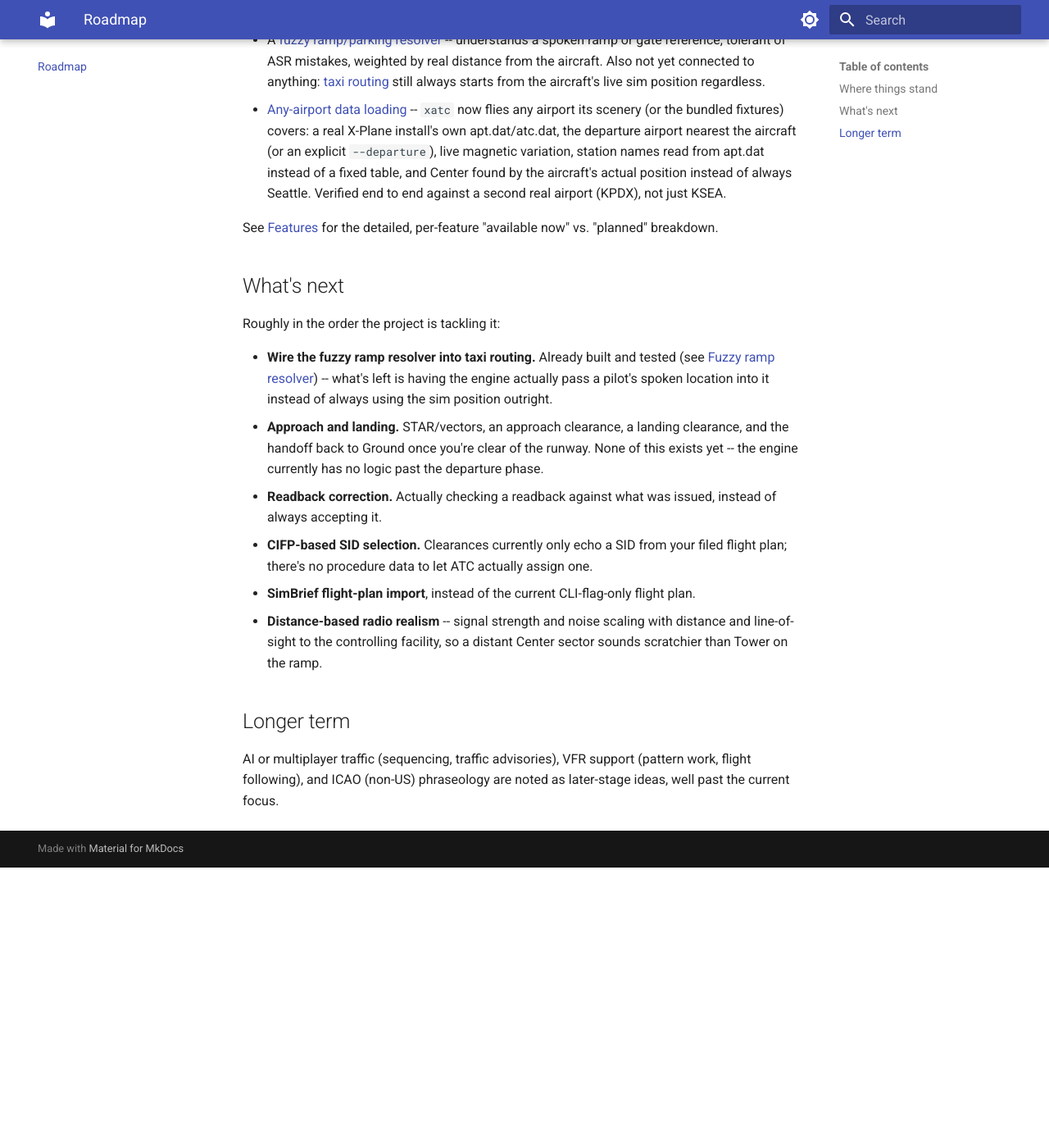
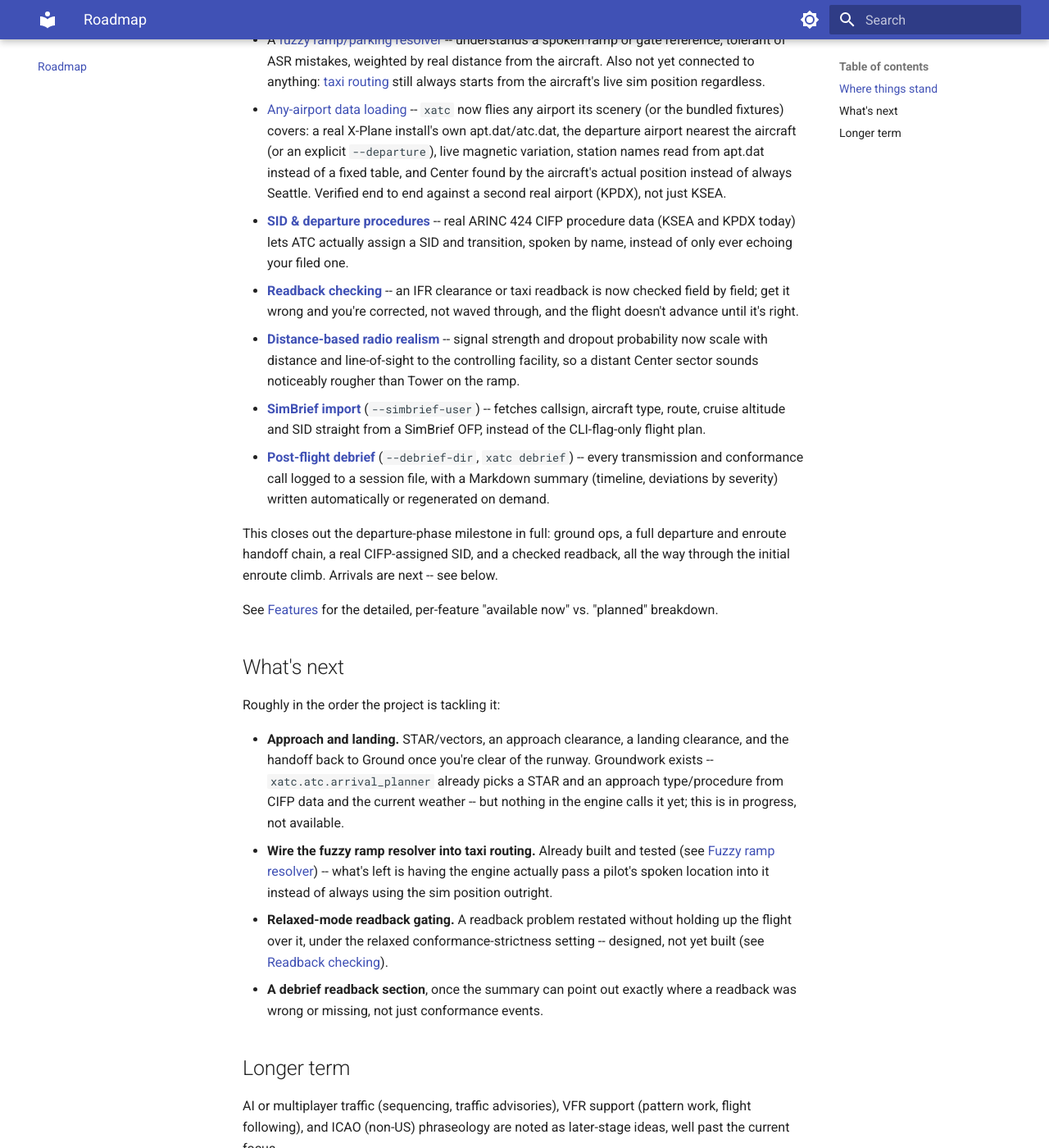
Before and after one commit to dbryant4/xplane12-atc-docs, an MkDocs documentation site: the page built from docs/roadmap.md, in a window 1280 px wide and 1400 px high, scrolled down 895 px. Shown: the whole window at 82% size. Built offline with MkDocs 1.6.1 and Material for MkDocs 9.7.7, drawn with Linux system fonts in a browser that asks for light colours; before the commit the page ends 1953 px from its top, so only the background shows below that.

Commit message:
Document the E3 batch: SID selection, readback checking, radio realism, SimBrief, debrief
Four new pages for what's merged on xplane12-atc's main since the last
docs update:

- SID & departure procedures (#71, #72, #78, #83): real ARINC 424 CIFP
  procedure data (KSEA, KPDX) lets ATC assign a SID and transition,
  spoken by name, with the pre-CIFP "radar vectors" wording as the
  fallback.
- Readback checking (#73, #79): IFR clearance and taxi readbacks are
  checked field by field; a wrong or incomplete readback holds up the
  phase advance instead of being waved through.
- SimBrief import (#82): --simbrief-user fetches an OFP for the flight
  plan, with explicit CLI flags still overriding individual fields.
- Post-flight debrief (#86): --debrief-dir logs every transmission and
  conformance call; `xatc debrief` writes/regenerates the Markdown
  summary.

Updated ifr-clearance.md (SID, readback, SimBrief sections were all
stale), radio-fx.md (new distance-based signal-strength section, #74/
#80), and conformance-monitor.md (the escalation-ladder duplication
this page flagged as pending is resolved -- conformance_core.py, #85 --
and its stale "no readback correction" limitation is removed). Updated
roadmap.md to move all four newly-done items out of "What's next" and
add the M4 status (arrival_planner built per #84, confirmed via grep
that nothing in engine.py calls it yet). Updated features/index.md and
mkdocs.yml nav for all four new pages.

Verified every claim against xplane12-atc's actual main (module/
function names, CLI flags, exact phraseology strings, and specifically
confirmed PR #81's "relaxed readbacks" claim is NOT yet implemented --
only its title mentions it, the body says "docs only" and the actual
gating logic is unconditional in engine.py) rather than trusting PR
summaries alone. mkdocs build --strict passes.

Co-Authored-By: Claude Sonnet 5 <noreply@anthropic.com>

```diff
--- a/docs/roadmap.md
+++ b/docs/roadmap.md
@@ -39,6 +39,27 @@ into the departure phase:
   `--departure`), live magnetic variation, station names read from apt.dat instead of a
   fixed table, and Center found by the aircraft's actual position instead of always
   Seattle. Verified end to end against a second real airport (KPDX), not just KSEA.
+- **[SID & departure procedures](features/sid-departure-procedures.md)** -- real ARINC
+  424 CIFP procedure data (KSEA and KPDX today) lets ATC actually assign a SID and
+  transition, spoken by name, instead of only ever echoing your filed one.
+- **[Readback checking](features/readback-checking.md)** -- an IFR clearance or taxi
+  readback is now checked field by field; get it wrong and you're corrected, not waved
+  through, and the flight doesn't advance until it's right.
+- **[Distance-based radio realism](features/radio-fx.md#signal-strength-by-distance)** --
+  signal strength and dropout probability now scale with distance and line-of-sight to
+  the controlling facility, so a distant Center sector sounds noticeably rougher than
+  Tower on the ramp.
+- **[SimBrief import](features/simbrief-import.md)** (`--simbrief-user`) -- fetches
+  callsign, aircraft type, route, cruise altitude and SID straight from a SimBrief OFP,
+  instead of the CLI-flag-only flight plan.
+- **[Post-flight debrief](features/debrief.md)** (`--debrief-dir`, `xatc debrief`) --
+  every transmission and conformance call logged to a session file, with a Markdown
+  summary (timeline, deviations by severity) written automatically or regenerated on
+  demand.
+
+This closes out the departure-phase milestone in full: ground ops, a full departure and
+enroute handoff chain, a real CIFP-assigned SID, and a checked readback, all the way
+through the initial enroute climb. Arrivals are next -- see below.
 
 See [Features](features/index.md) for the detailed, per-feature "available now" vs.
 "planned" breakdown.
@@ -47,21 +68,20 @@ See [Features](features/index.md) for the detailed, per-feature "available now"
 
 Roughly in the order the project is tackling it:
 
+- **Approach and landing.** STAR/vectors, an approach clearance, a landing clearance,
+  and the handoff back to Ground once you're clear of the runway. Groundwork exists --
+  `xatc.atc.arrival_planner` already picks a STAR and an approach type/procedure from
+  CIFP data and the current weather -- but nothing in the engine calls it yet; this is
+  in progress, not available.
 - **Wire the fuzzy ramp resolver into taxi routing.** Already built and tested (see
   [Fuzzy ramp resolver](features/fuzzy-ramp-resolver.md)) -- what's left is having the
   engine actually pass a pilot's spoken location into it instead of always using the sim
   position outright.
-- **Approach and landing.** STAR/vectors, an approach clearance, a landing clearance,
-  and the handoff back to Ground once you're clear of the runway. None of this exists
-  yet -- the engine currently has no logic past the departure phase.
-- **Readback correction.** Actually checking a readback against what was issued,
-  instead of always accepting it.
-- **CIFP-based SID selection.** Clearances currently only echo a SID from your filed
-  flight plan; there's no procedure data to let ATC actually assign one.
-- **SimBrief flight-plan import**, instead of the current CLI-flag-only flight plan.
-- **Distance-based radio realism** -- signal strength and noise scaling with distance
-  and line-of-sight to the controlling facility, so a distant Center sector sounds
-  scratchier than Tower on the ramp.
+- **Relaxed-mode readback gating.** A readback problem restated without holding up the
+  flight over it, under the relaxed conformance-strictness setting -- designed, not yet
+  built (see [Readback checking](features/readback-checking.md)).
+- **A debrief readback section**, once the summary can point out exactly where a
+  readback was wrong or missing, not just conformance events.
 
 ## Longer term
 
--- a/mkdocs.yml
+++ b/mkdocs.yml
@@ -43,6 +43,8 @@ nav:
       - ATIS & weather: features/atis-weather.md
       - Runway selection: features/runway-selection.md
       - IFR clearance (CRAFT): features/ifr-clearance.md
+      - SID & departure procedures: features/sid-departure-procedures.md
+      - Readback checking: features/readback-checking.md
       - Taxi routing & hold-shorts: features/taxi-routing.md
       - Tower takeoff clearance: features/tower-clearance.md
       - Voice (Transcribe, Polly, PTT): features/voice.md
@@ -52,4 +54,6 @@ nav:
       - Conformance monitor: features/conformance-monitor.md
       - Fuzzy ramp resolver (planned): features/fuzzy-ramp-resolver.md
       - Any-airport data loading: features/any-airport-data.md
+      - SimBrief import: features/simbrief-import.md
+      - Post-flight debrief: features/debrief.md
   - Roadmap: roadmap.md
```
Also changed, not shown: docs/features/conformance-monitor.md (+7 -5 lines), docs/features/debrief.md (added, +55 -0 lines), docs/features/ifr-clearance.md (+17 -14 lines), docs/features/index.md (+5 -1 lines), docs/features/radio-fx.md (+27 -5 lines), docs/features/readback-checking.md (added, +74 -0 lines), docs/features/sid-departure-procedures.md (added, +87 -0 lines), docs/features/simbrief-import.md (added, +57 -0 lines).
